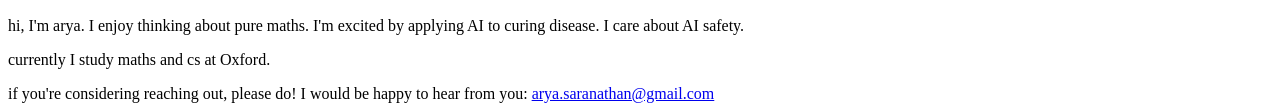
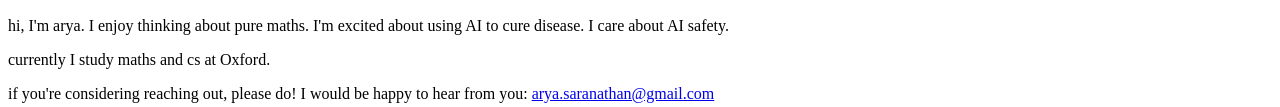
Before and after one commit to aryasaranathan/aryasaranathan.github.io, a plain HTML site: page index.html in a window 1280 px wide. Shown: the part 399-506 px from the top of the page. Drawn offline with Linux system fonts and the light colour scheme.

Commit message:
Reword disease sentence
Co-Authored-By: Claude Opus 5.5 <noreply@anthropic.com>

```diff
--- a/index.html
+++ b/index.html
@@ -7,7 +7,7 @@
 <p><b>arya</b> | <a href="research.html">research</a> | <a href="about.html">about</a>
 <hr>
 <p><img src="london.jpeg" alt="Photo of Arya" width="300">
-<p>hi, I'm arya. I enjoy thinking about pure maths. I'm excited by applying AI to curing disease. I care about AI safety.
+<p>hi, I'm arya. I enjoy thinking about pure maths. I'm excited about using AI to cure disease. I care about AI safety.
 <p>currently I study maths and cs at Oxford.
 <p>if you're considering reaching out, please do! I would be happy to hear from you: <a href="mailto:arya.saranathan@gmail.com">arya.saranathan@gmail.com</a>
 </html>
```
